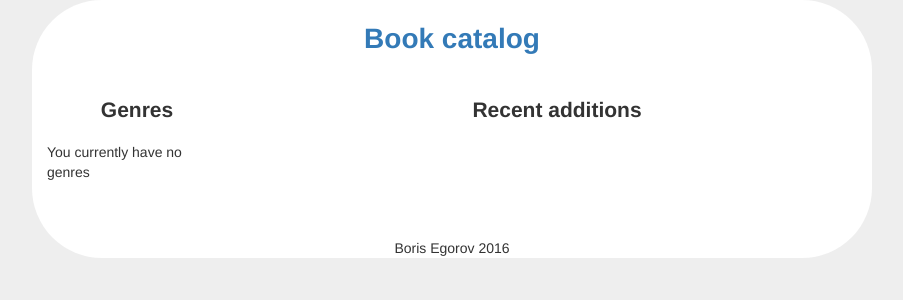
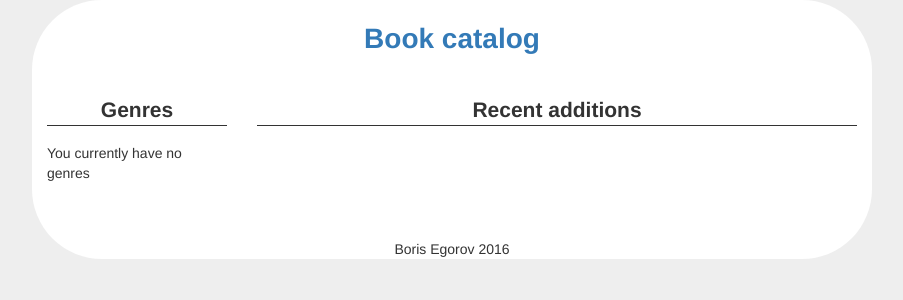
Before and after one commit to JIghtuse/udacity-book-catalog-final, a Flask app: page / in a window 1280 px wide. Shown: the top 300 px of the page, without its empty margins (188-1091 px from the left). Run offline with Flask 2, Linux system fonts and the light colour scheme; some libraries are stand-ins or nearby versions.

Commit message:
static, templates: Add border for h2, show image attributions

```diff
--- a/static/css/main.css
+++ b/static/css/main.css
@@ -4,6 +4,10 @@ body {
 
 h1, h2, footer {
     text-align: center;
+}
+
+h2 {
+    border-bottom: 1px solid;
 }
 
 footer {
--- a/templates/book.html
+++ b/templates/book.html
@@ -3,6 +3,7 @@
 <div class="book-info">
     <h2>{{book.title}}</h2>
     <img src="{{book.cover_url}}" class="book-cover-image" alt="book cover">
+    <p>Image taken from <a href="{{book.cover_url_attribution}}">Wikipedia</a>.</p>
     <p class="book-description">{{book.description}}</p>
     <div class="book-metadata">
         <p>Genre: {{book.genre.name}}</p>
```
